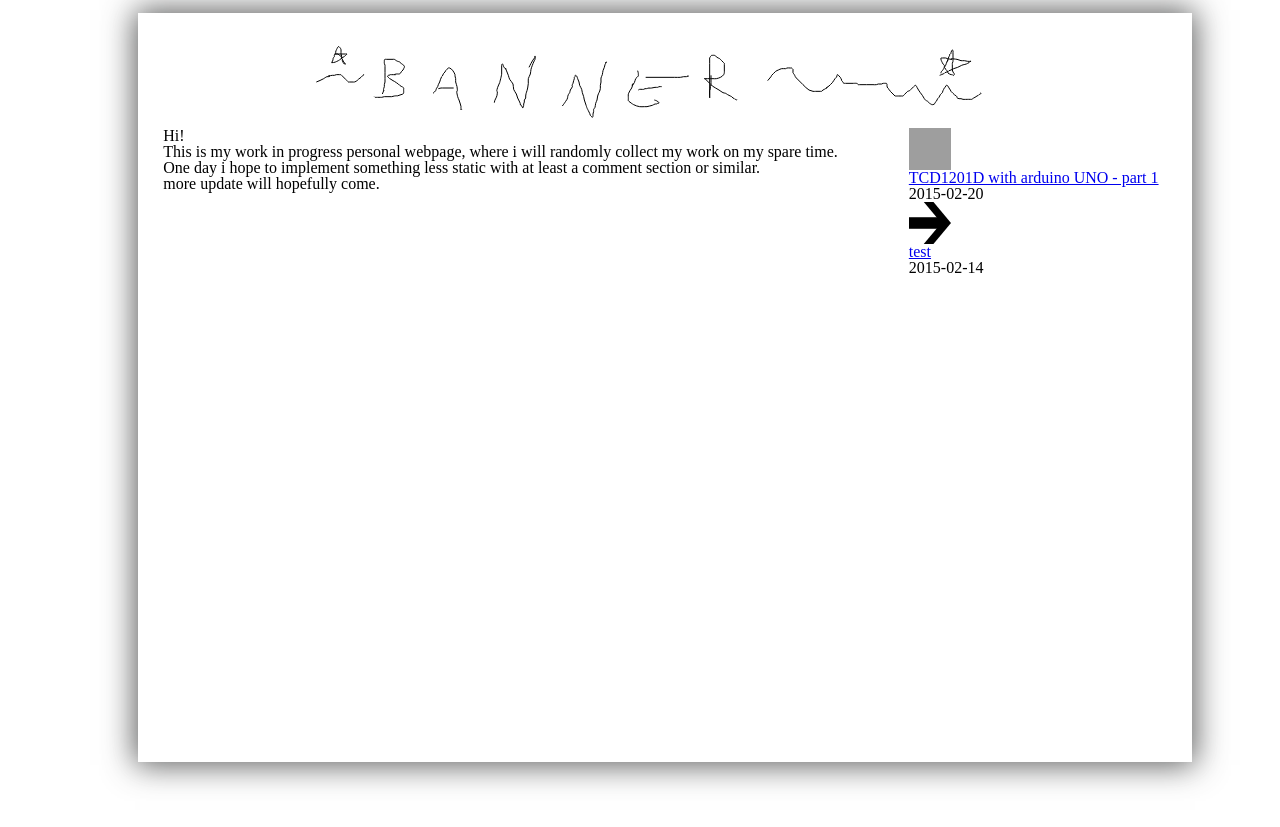
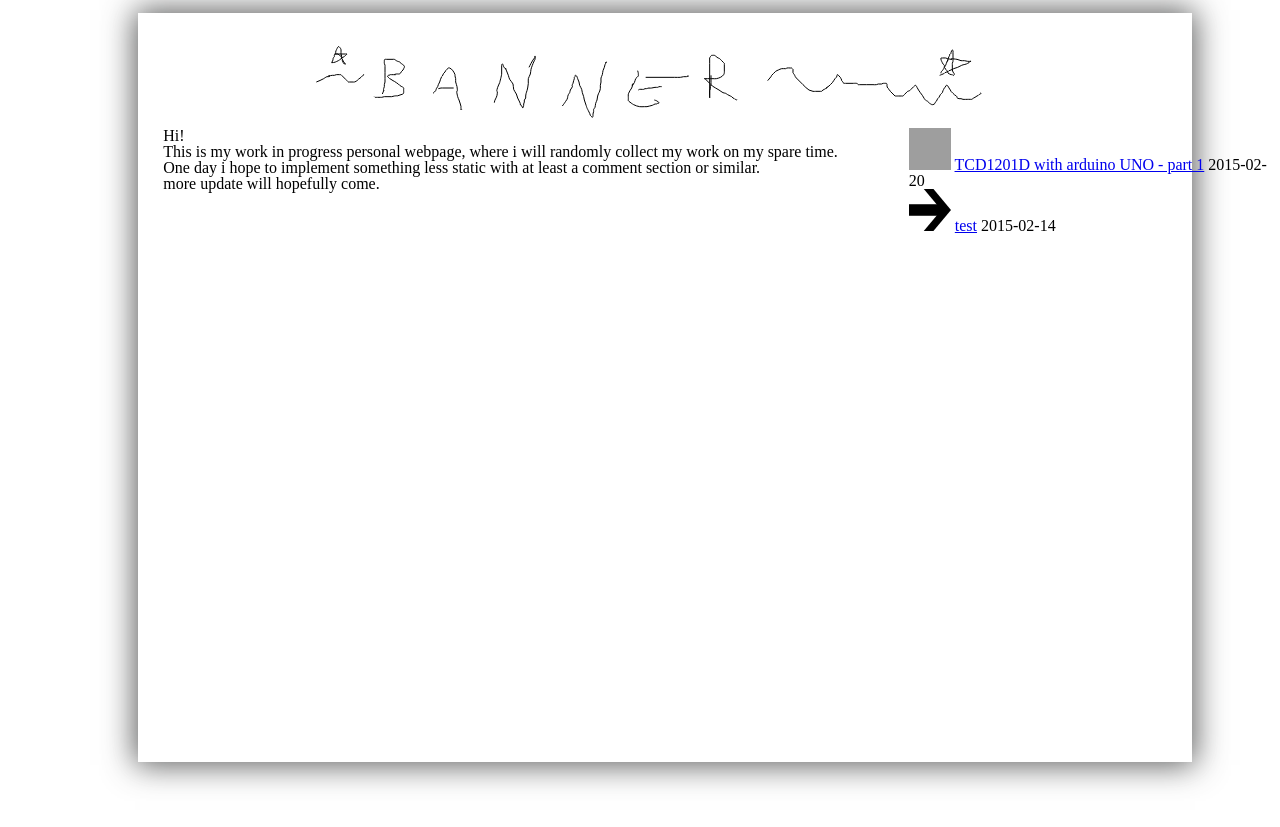
Before and after one commit to MauroMombelli/mauromombelli.github.io, a Jekyll site: the page built from index.md, in a window 1280 px wide. Shown: the top 827 px of the page. Built offline with Jekyll 4.4.1, drawn with Linux system fonts in a browser that asks for light colours; grey boxes are pictures that could not be loaded.

```diff
--- a/_includes/postList.html
+++ b/_includes/postList.html
@@ -1,12 +1,13 @@
 {% for post in site.posts %}
-    <div>
+
+<div>
     {% if post.thumbnail %}
 	<img src="post.thumbnail" width="42" height="42" align="top">
     {% else %}
-	<img src="images/Right_arrow.svg" alt="a right arrow. Thanks wikipedia for the image." width="42" height="42" align="top" />
+	<img src="/images/Right_arrow.svg" alt="a right arrow. Thanks wikipedia for the image." width="42" height="42" align="top" />
     {% endif %}
+    <a href="{{ post.url }}">{{ post.title }}</a>
+    {{ post.date | date: "%F" }}
+</div>
 
-        <h3><a href="{{ post.url }}">{{ post.title }}</a></h3>
-        <p><strong>{{ post.date | date: "%F" }}</strong></p>
-    </div>
 {% endfor %}
```
